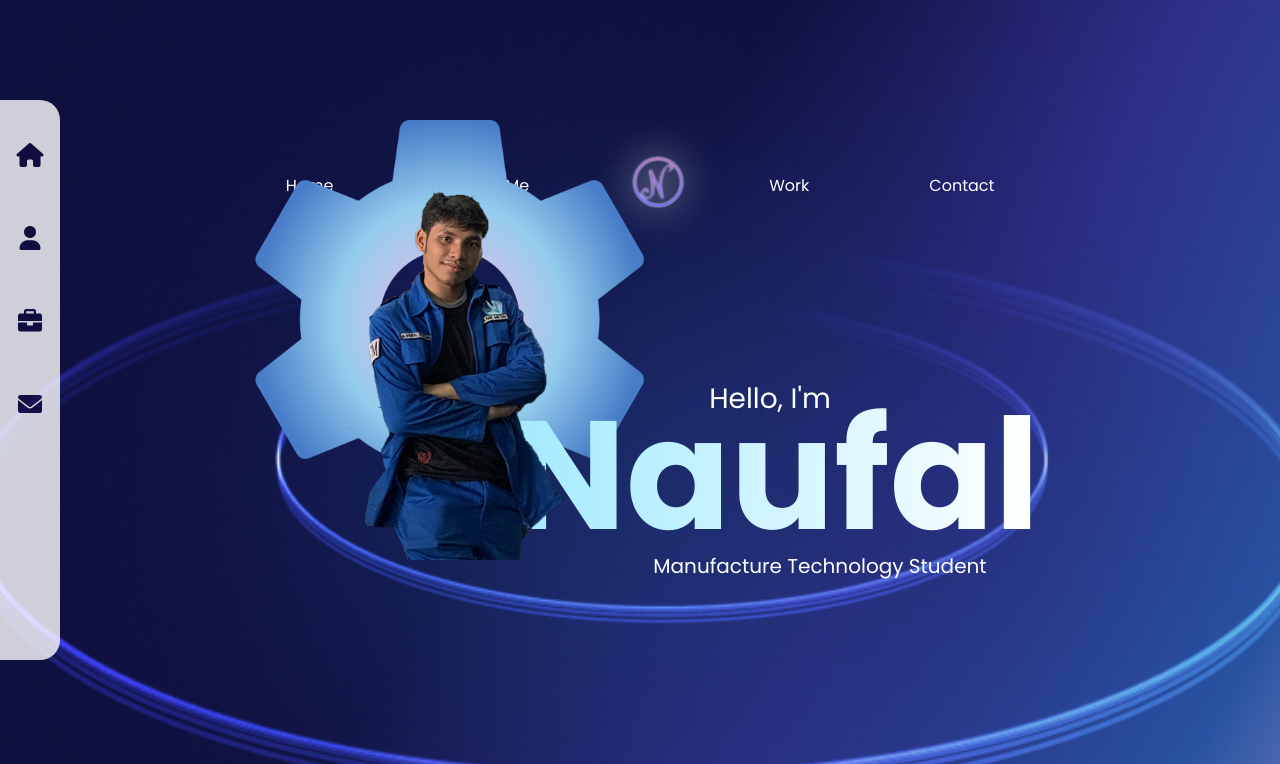
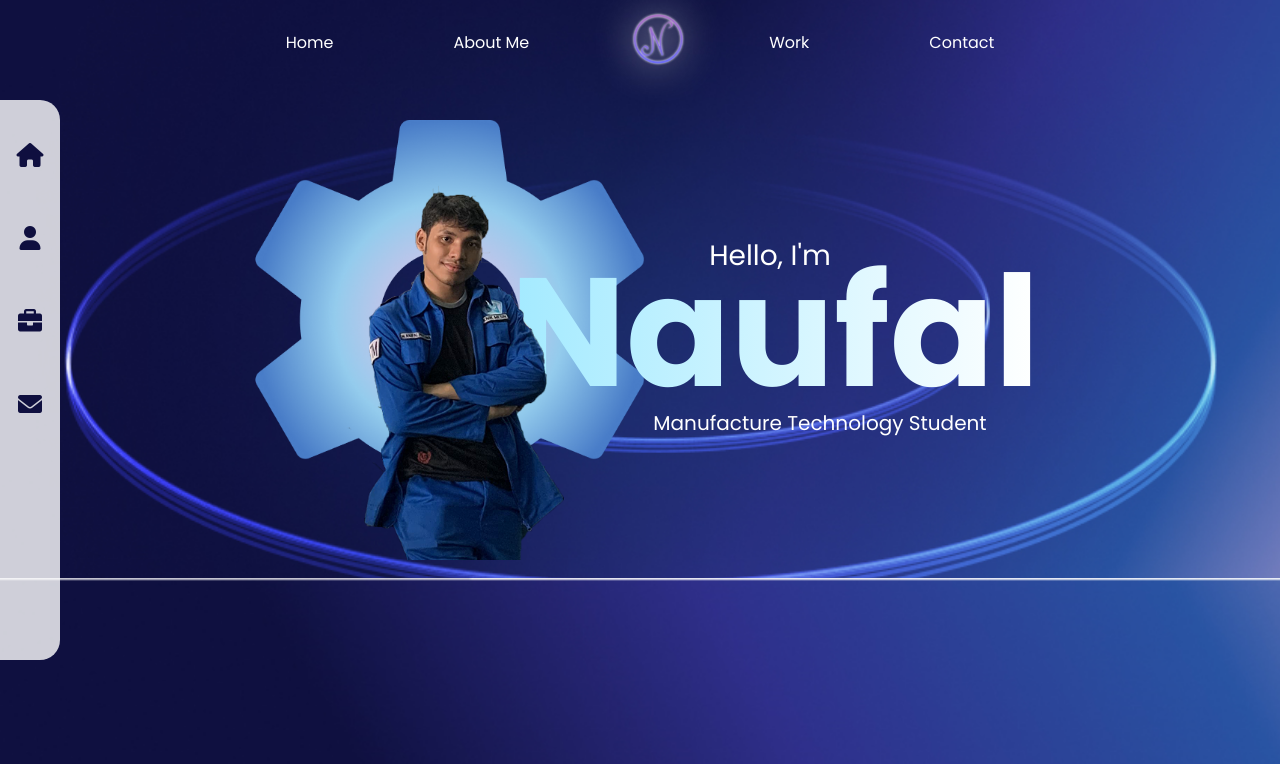
Before and after one commit to azzahraalma/NaufalWorkbench, a plain HTML site: page index.html in a window 1280 px wide. Shown: the top 764 px of the page. Drawn offline with Linux system fonts and the light colour scheme.

Commit message:
Update style.css

```diff
--- a/style.css
+++ b/style.css
@@ -23,7 +23,7 @@
   background-size: cover;
   background-position: center;
   background-repeat: no-repeat;
-  min-height: 108vh;
+  height: auto;
 }
 
 nav {
```
